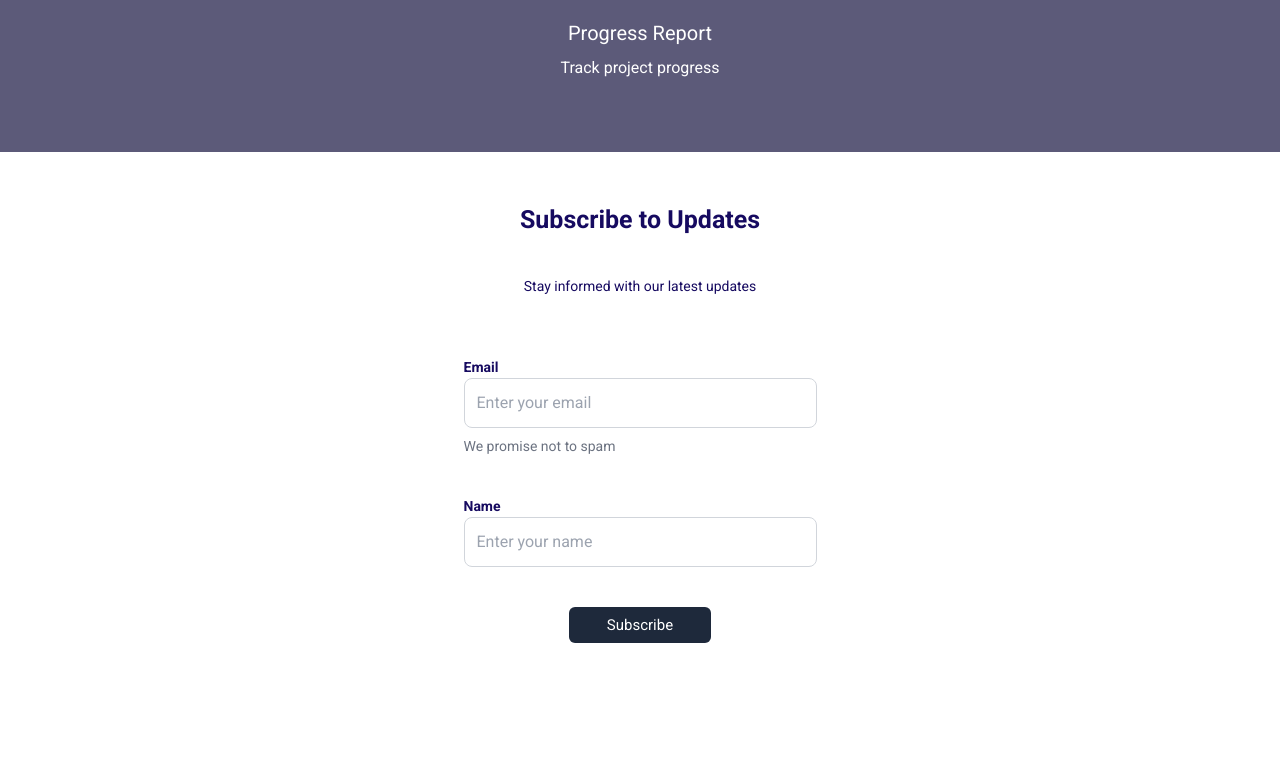
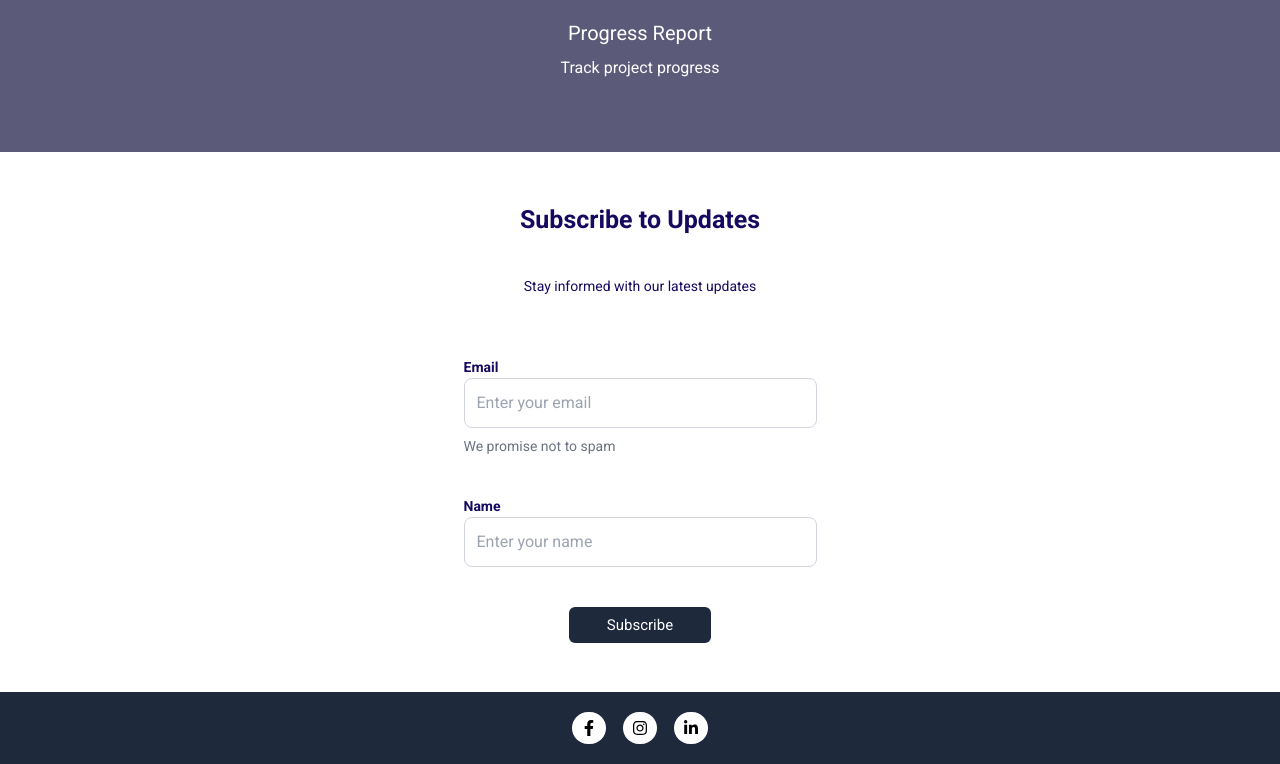
Before and after one commit to Enne-Amore/secondChallenge-compassPB, a React (Vite) app: page / in a window 1280 px wide. Shown: the part 2678-3442 px from the top of the page. Before the commit the page ends 3370 px from the top, so only its background shows below. Built offline with nearby package versions, Linux system fonts and the light colour scheme; a web font is replaced by a local one.

Commit message:
feat: add icons socials in footer

```diff
--- /dev/null
+++ b/src/components/footer/Footer.module.css
@@ -0,0 +1,7 @@
+.footer{
+    @apply bg-blue-750 py-5;
+}
+
+.container{
+    @apply max-w-[1440px];
+}
--- /dev/null
+++ b/src/components/footer/Footer.tsx
@@ -0,0 +1,15 @@
+import React from 'react'
+import styles from "./Footer.module.css"
+import IconsSocials from './IconsSocials'
+
+const Footer = () => {
+  return (
+    <footer className={styles.footer}>
+        <div className={styles.container}>
+            <IconsSocials/>
+        </div>
+    </footer>
+  )
+}
+
+export default Footer
--- /dev/null
+++ b/src/components/footer/IconsSocials.module.css
@@ -0,0 +1,11 @@
+.icon{
+    @apply w-[34px] h-[32px] bg-white rounded-full flex items-center;
+}
+
+.iconSVG{
+    @apply w-full
+}
+
+.wraperIcons{
+    @apply flex items-center justify-between w-[136px] m-auto
+}
--- /dev/null
+++ b/src/components/footer/IconsSocials.tsx
@@ -0,0 +1,21 @@
+import { FaFacebookF } from "react-icons/fa"
+import { FaInstagram } from "react-icons/fa";
+import { FaLinkedinIn } from "react-icons/fa";
+import styles from "./IconsSocials.module.css"
+const IconsSocials = () => {
+  return (
+    <div className={styles.wraperIcons}>
+      <a href="https://facebook.com" target="_blank" className={styles.icon}>
+          <FaFacebookF className={styles.iconSVG}/>
+      </a>
+      <a href="https://instagram.com" target="_blank" className={styles.icon}>
+          <FaInstagram className={styles.iconSVG}/>
+      </a>
+      <a href="https://linkedin.com" target="_blank" className={styles.icon}>
+          <FaLinkedinIn className={styles.iconSVG}/>
+      </a>
+    </div>
+  )
+}
+
+export default IconsSocials
--- a/src/pages/HomePage.tsx
+++ b/src/pages/HomePage.tsx
@@ -1,4 +1,5 @@
 
+import Footer from "../components/footer/Footer"
 import Header from "../components/header/Header"
 import Feature from "../components/home/Feature"
 import Main from "../components/home/Main"
@@ -16,6 +17,7 @@ export const HomePage = () => {
         <Manager/>
         <Feature/>
         <Subscribe/>
+        <Footer/>
     </>
   )
 }
```
